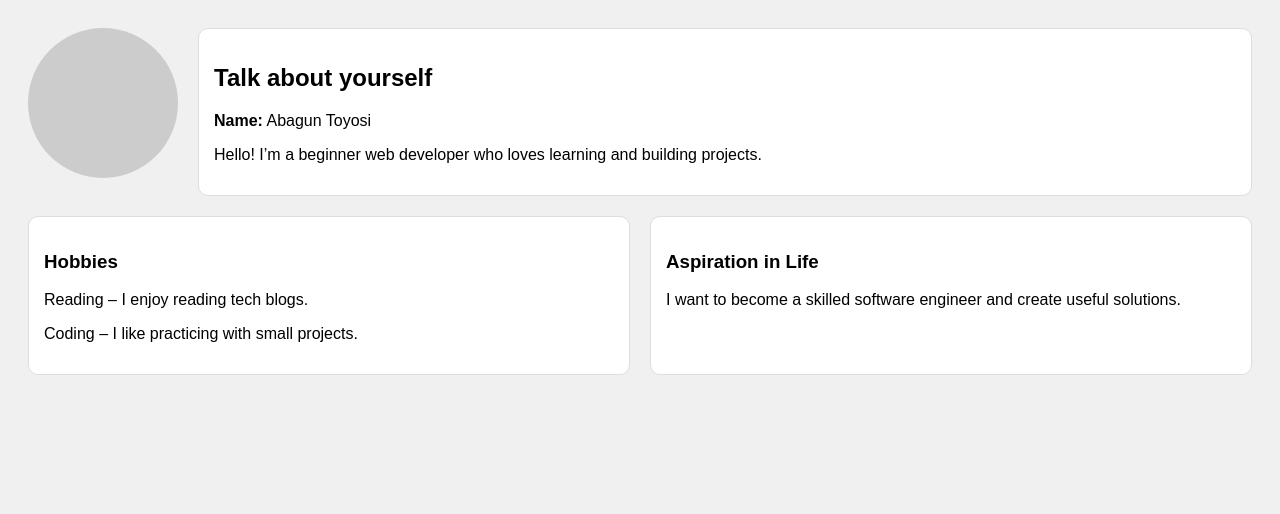
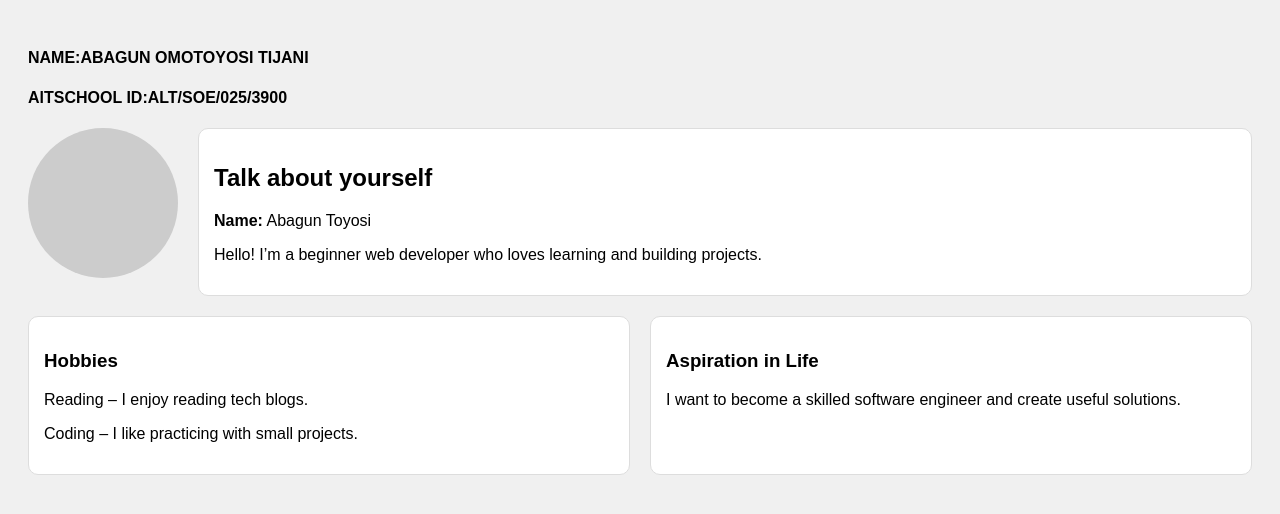
Before and after one commit to Abagun1337/Omotoyosi, a plain HTML site: page Assignment2.html in a window 1280 px wide. Drawn offline with Linux system fonts and the light colour scheme.

Commit message:
New commit

```diff
--- a/Assignment2.html
+++ b/Assignment2.html
@@ -7,7 +7,8 @@
   <link rel="stylesheet" href="style.css">
 </head>
 <body>
-
+    <h4>NAME:ABAGUN OMOTOYOSI TIJANI</h4>
+    <h4>AlTSCHOOL ID:ALT/SOE/025/3900</h4>
   <div class="top-section">
     <div class="profile-pic"></div>
     <div class="intro">
```
